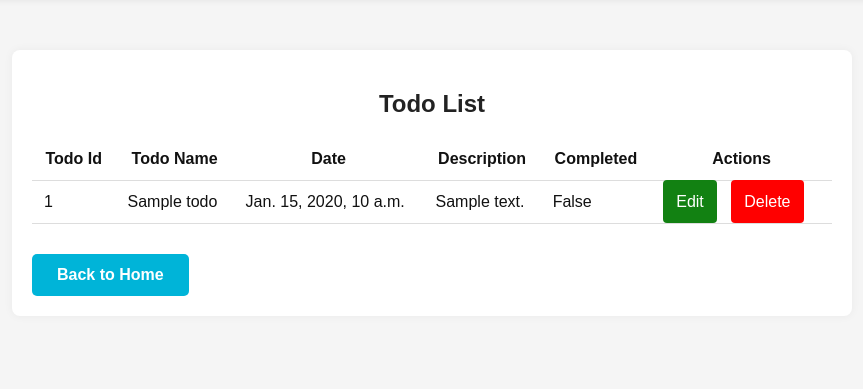
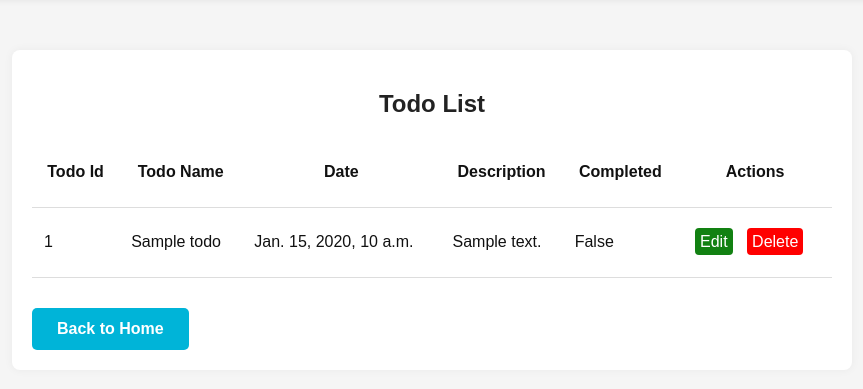
Before and after one commit to NelsonChegeNjenga/django-crud, a Django app: page /view/ in a window 1280 px wide. Shown: the part 48-437 px from the top of the page, without its empty margins (208-1071 px from the left). Run offline with Django 5.2, Linux system fonts and the light colour scheme; tables that the repository leaves empty hold one stand-in row (values such as "Sample post").

Commit message:
first commit

```diff
--- a/Todo/models.py
+++ b/Todo/models.py
@@ -6,7 +6,8 @@ class Todo(models.Model):
     name = models.CharField(max_length=255)
     description = models.TextField()
     created_at = models.DateTimeField(auto_now_add=True)
-    completed = models.CharField(max_length=10, default="False")  # ✅ Fixed
+    completed = models.CharField(max_length=10, default='off')
+
 
 
     def __str__(self):
--- a/Todo/static/style.css
+++ b/Todo/static/style.css
@@ -85,9 +85,11 @@ table {
 }
 
 th, td {
-    padding: 12px;
+    padding: 20px 12px;        /* Bigger space inside cells */
+    line-height: 1.8em;         /* Increase text height */
     border-bottom: 1px solid #ddd;
     color: #111;
+    vertical-align: middle;     /* Vertically center the content */
 }
 
 .action-links a {
--- a/Todo/templates/view.html
+++ b/Todo/templates/view.html
@@ -48,8 +48,8 @@
 
                     </td>
                     <td class="action-links">
-                        <a href="{% url 'edit' todo.id %}" style="padding: 13px; background-color: rgb(18, 129, 18); color: white; border-radius: 4px;">Edit</a>
-                        <a href="{% url 'delete' todo.id %}" style="padding: 13px; background-color: red; color: white; border-radius: 4px;" onclick="return(confirm('Are you sure you want to delete this Todo'))">Delete</a>
+                        <a href="{% url 'edit' todo.id %}" style="text-decoration: none; margin: 5px; padding: 5px; background-color: rgb(18, 129, 18); color: white; border-radius: 4px;">Edit</a>
+                        <a href="{% url 'delete' todo.id %}" style="text-decoration: none; margin: 5px; padding: 5px; background-color: red; color: white; border-radius: 4px;" onclick="return(confirm('Are you sure you want to delete this Todo'))">Delete</a>
                     </td>
                 </tr>
                 {% endfor %}
--- a/Todo/views.py
+++ b/Todo/views.py
@@ -14,7 +14,7 @@ def add(request):
     if request.method == 'POST':
         name = request.POST.get('name')
         description = request.POST.get('description')
-        completed = request.POST.get('completed')
+        completed = request.POST.get('completed', 'off')
         todo = Todo(name=name, description=description, completed=completed)
         todo.save()
         messages.success(request, 'Todo added successfully')
@@ -26,7 +26,7 @@ def edit(request,pk):
     if request.method == 'POST':
         todo.name = request.POST.get('name')
         todo.description = request.POST.get('description')
-        todo.completed = request.POST.get('completed', False)
+        todo.completed = request.POST.get('completed', 'off')
         todo.save()
         messages.success(request, 'Todo updated successfully')
         return redirect('view')
```
Also changed, not shown: Todo/migrations/0005_alter_todo_completed.py (added), Todo/migrations/0006_alter_todo_completed.py (added), db.sqlite3.
